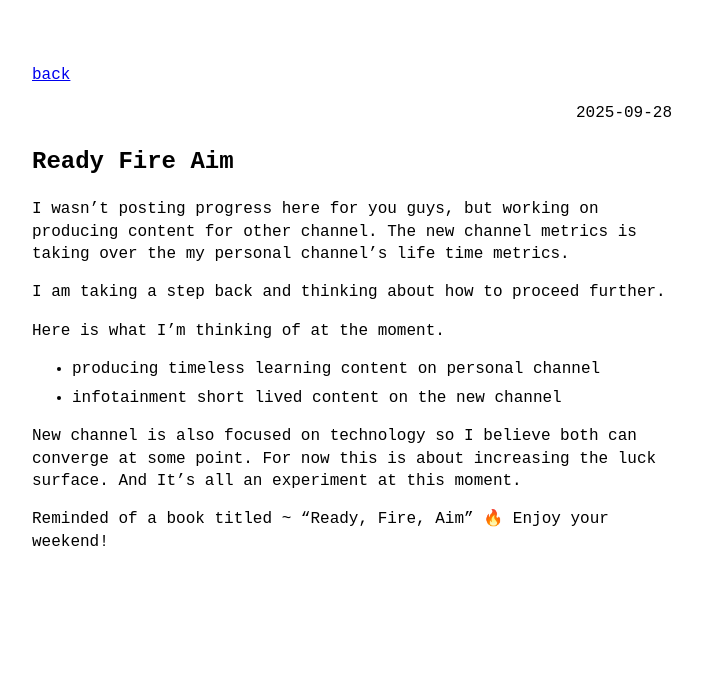
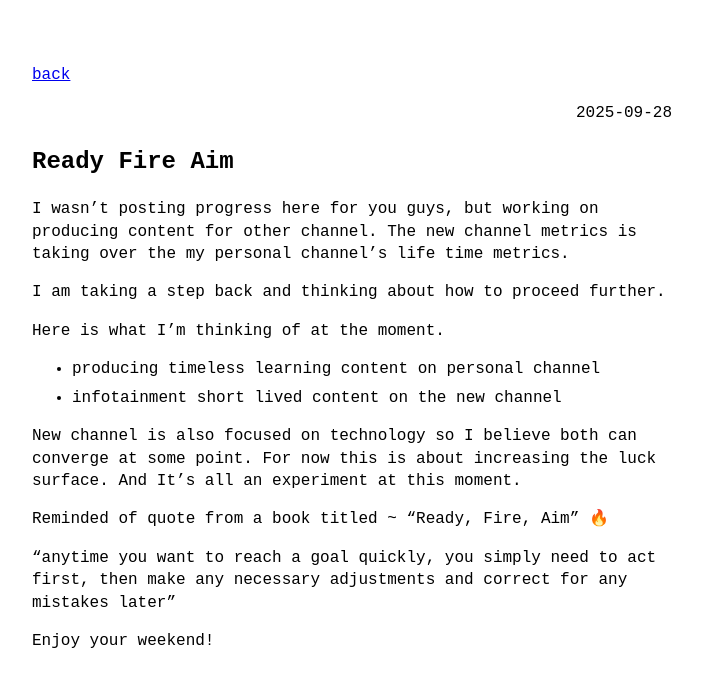
Before and after one commit to VallarasuS/Vallarasu.in, a Jekyll site: the page built from docs/_posts/2025-09-28-ready-fire-aim.md, in a window 1280 px wide. Shown: the top 687 px of the page, without its empty margins (288-990 px from the left). Built offline with Jekyll 4.4.1, drawn with Linux system fonts in a browser that asks for light colours.

Commit message:
Update 2025-09-28-ready-fire-aim.md

```diff
--- a/docs/_posts/2025-09-28-ready-fire-aim.md
+++ b/docs/_posts/2025-09-28-ready-fire-aim.md
@@ -16,5 +16,8 @@ New channel is also focused on technology so I believe both can converge at some
 For now this is about increasing the luck surface. And It’s all an experiment at this moment.
 
 
-Reminded of a book titled ~  “Ready, Fire, Aim” 🔥
+Reminded of quote from a book titled ~  “Ready, Fire, Aim” 🔥
+
+"anytime you want to reach a goal quickly, you simply need to act first, then make any necessary adjustments and correct for any mistakes later"
+
 Enjoy your weekend!
```
